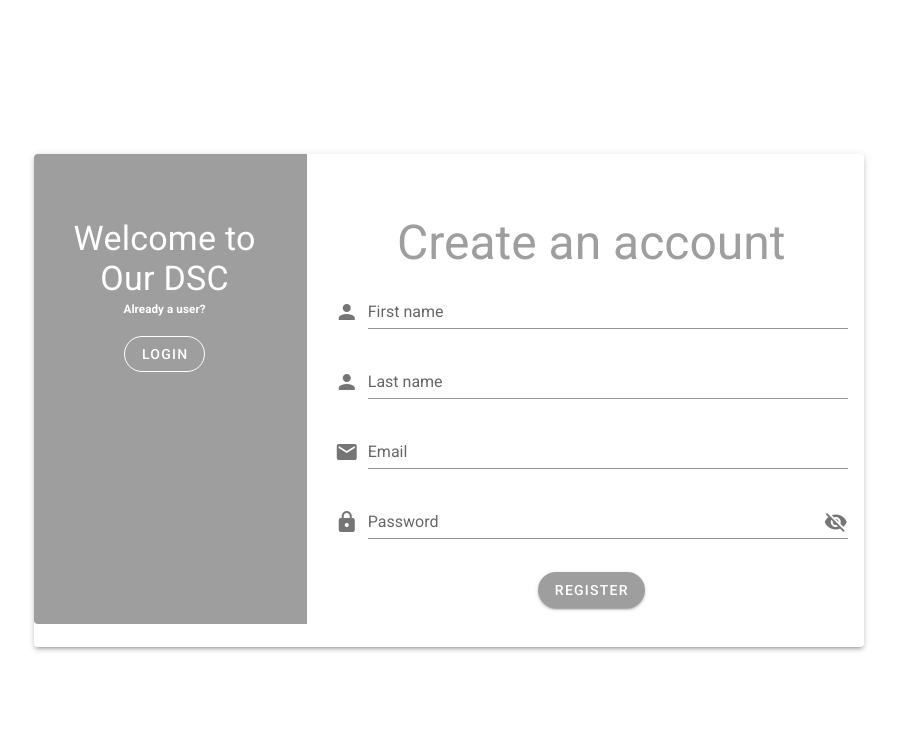
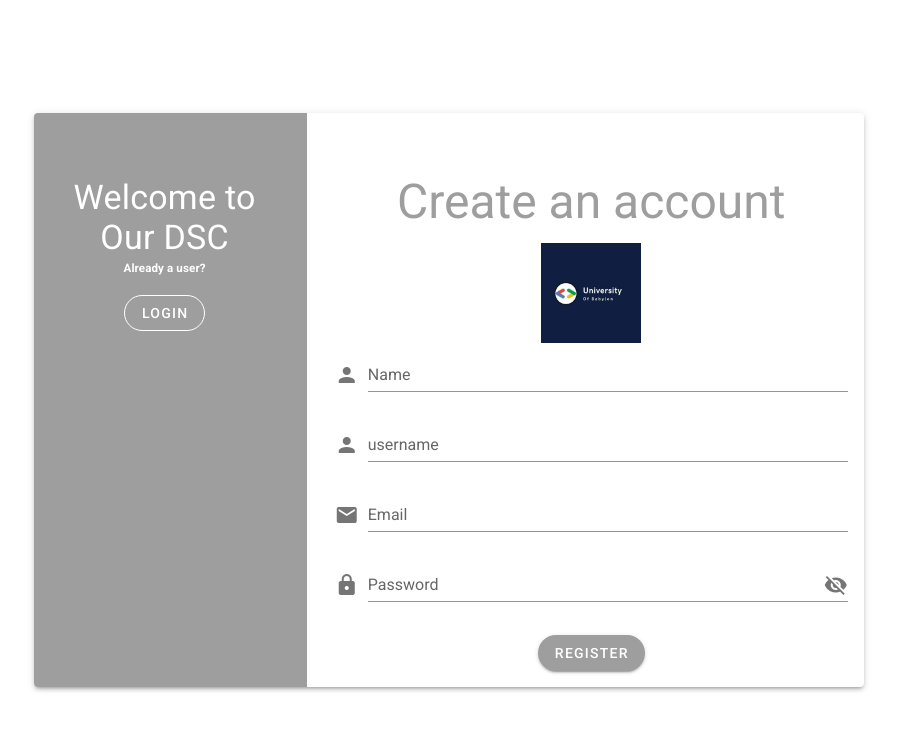
Before and after one commit to dsc-uob/dsc_platform_web, a Vue app: page /auth in a window 1280 px wide. Both pictures are taken after a click on the button "REGISTER". Shown: the top 730 px of the page, without its empty margins (191-1088 px from the left). Built offline with nearby package versions, Linux system fonts and the light colour scheme.

Commit message:
added logo and bg

```diff
--- a/src/views/Auth/Index.vue
+++ b/src/views/Auth/Index.vue
@@ -1,10 +1,10 @@
 <template>
 	<v-app>
 		<v-content>
-			<v-container class="fill-height" fluid>
+			<v-container class="fill-height bg" fluid>
 				<v-row align="center" justify="center">
 					<v-col cols="12" sm="8" md="8">
-						<v-card elevation="3" height="493">
+						<v-card elevation="3" :height="step == 1 ? 598 : null">
 							<v-window v-model="step">
 								<v-window-item :value="1">
 									<v-row>
@@ -15,7 +15,14 @@
 												>
 													Sign in to DSC UOB
 												</h1>
-												<div class="text-center mt-4"></div>
+												<div class="text-center mt-4">
+													<v-img
+														class="center"
+														src="/logo.jpg"
+														width="100"
+														height="100"
+													/>
+												</div>
 												<!-- logo -->
 												<v-form>
 													<v-text-field
@@ -83,19 +90,24 @@
 													Create an account
 												</h1>
 												<div class="text-center mt-4">
-													<!-- logo -->
+													<v-img
+														class="center"
+														src="/logo.jpg"
+														width="100"
+														height="100"
+													/>
 												</div>
 												<v-form>
 													<v-text-field
-														name="firstName"
-														label="First name"
+														name="name"
+														label="Name"
 														prepend-icon="mdi-account"
 														color="grey accent-3"
 														type="text"
 													></v-text-field>
 													<v-text-field
-														name="lastName"
-														label="Last name"
+														name="username"
+														label="username"
 														prepend-icon="mdi-account"
 														color="grey accent-3"
 														type="text"
@@ -143,6 +155,16 @@ export default {
 </script>
 <style scoped>
 .col {
-	height: 493px;
+	height: 598px;
+}
+.bg {
+	/* background: url("/bg-wave.svg") no-repeat center center; */
+	background-size: cover;
+}
+.center {
+	display: block;
+	margin-left: auto;
+	margin-right: auto;
+	width: 50%;
 }
 </style>
```
Also changed, not shown: public/bg-wave.svg (added), public/logo.jpg (added).
